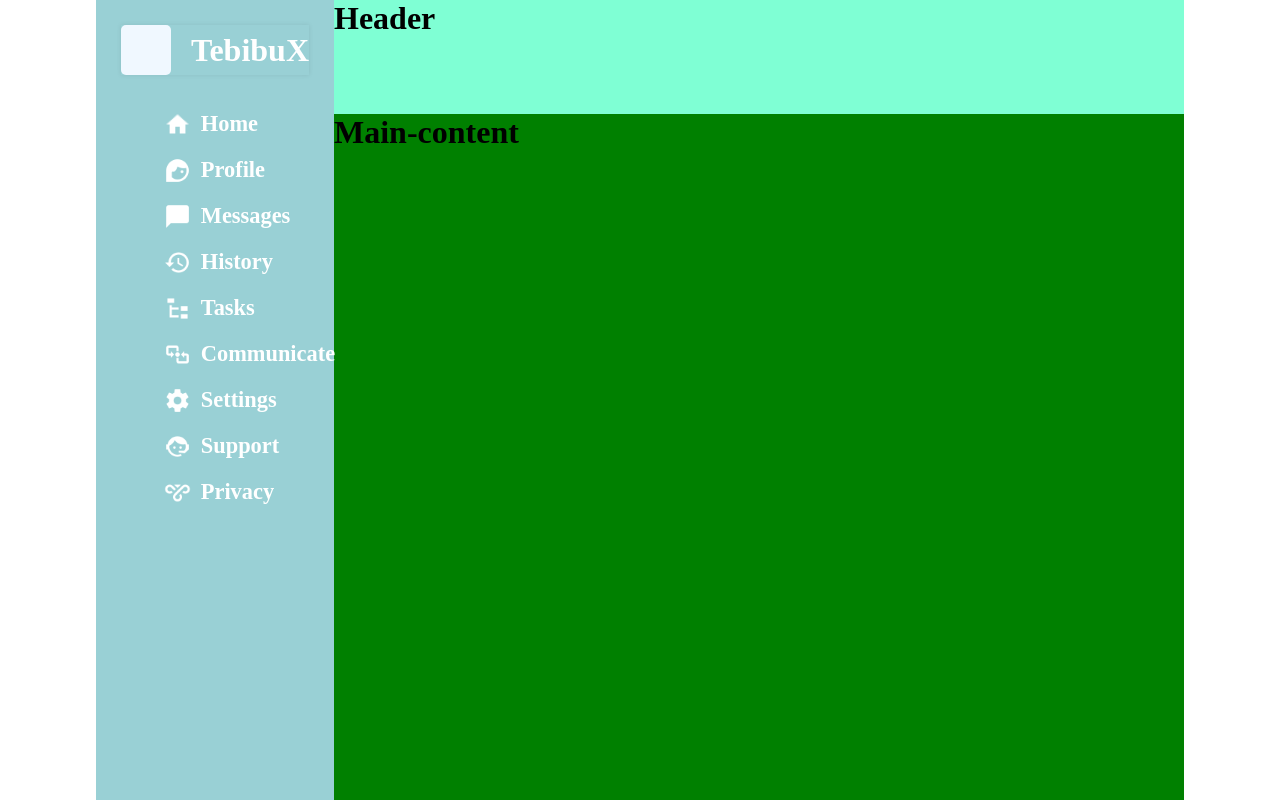
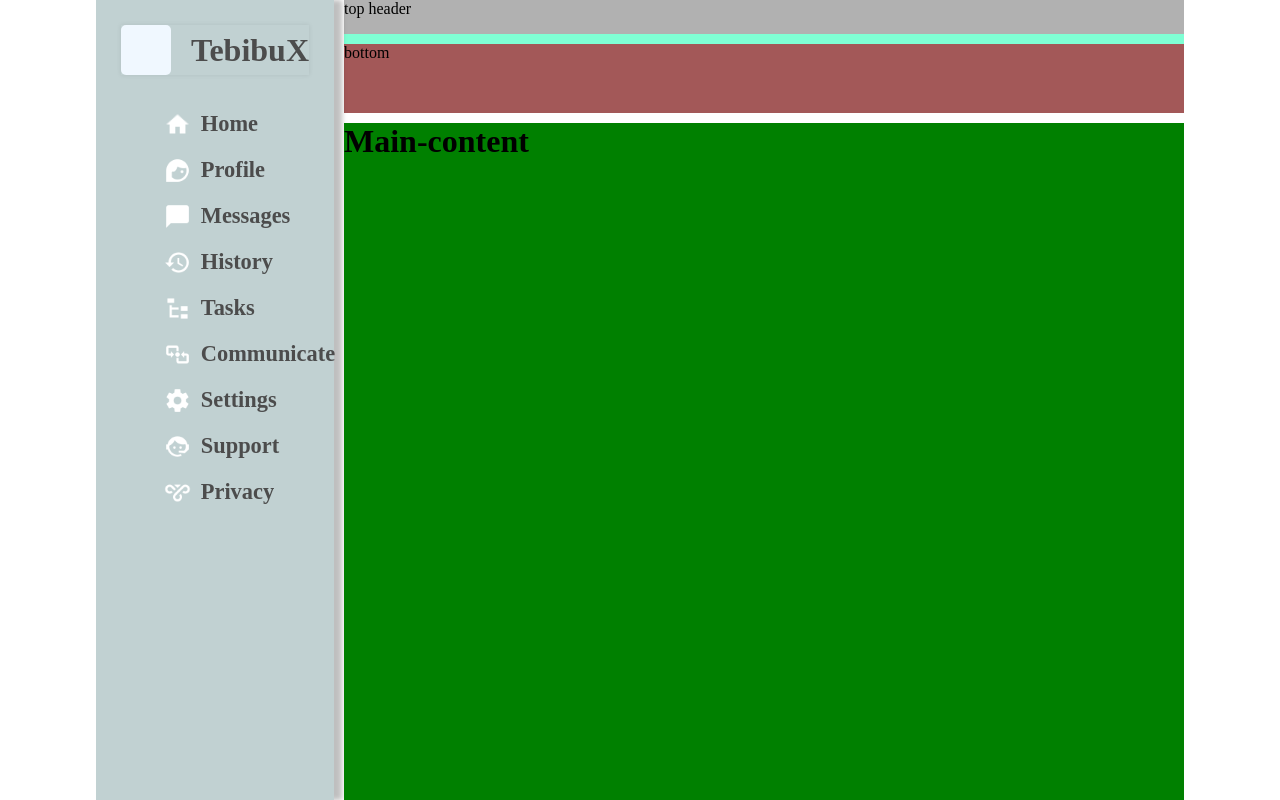
Before and after one commit to Tebibux/Admin_Dashboard, a plain HTML site: page index.html in a window 1280 px wide. Drawn offline with Linux system fonts and the light colour scheme.

Commit message:
header started

```diff
--- a/css/style.css
+++ b/css/style.css
@@ -11,29 +11,42 @@
 	display: grid;
 	grid-template-columns: 1fr 4fr;
 	grid-template-rows: 1fr 6fr;
+	gap: 10px;
 }
 
 /* header starts here */
 .header {
-	display: grid;
 	background-color: aquamarine;
 	grid-column: 2/-1;
 	grid-row: 1/2;
+	display: grid;
+	grid-template-columns: 1fr;
+	grid-template-rows: 1fr 2fr;
+	gap: 10px;
+}
+
+.top-header {
+	background-color: rgb(177, 177, 177);
+	grid-column: 1;
+}
+.bottom_header{
+	background-color: rgb(163, 88, 88);
 
 }
-
 
 
 /* header ends here */
 .sidebar {
 	display: grid;
 	grid-template-rows: 1fr 4fr 2fr 5fr;
-	background-color: rgba(0, 139, 151, 0.4);
+	background-color: rgba(11, 71, 77, 0.25);
 	grid-column: 1/2;
 	grid-row: 1/-1;
-	color: white;
+	color: rgba(59, 56, 56, 0.87);
 	font-weight: bold;
-
+	box-shadow: 8px 0px 5px 0px rgba(0, 0, 0, 0.25);
+	-webkit-box-shadow: 8px 0px 5px 0px rgba(0, 0, 0, 0.25);
+	-moz-box-shadow: 8px 0px 5px 0px rgba(0, 0, 0, 0.25);
 }
 
 .logo {
@@ -41,7 +54,7 @@
 	align-items: center;
 	justify-content: center;
 	margin: 25px;
-	box-shadow: 0px 0 5px 0px rgba(0,0,0,0.09);
+	box-shadow: 0px 0 5px 0px rgba(0, 0, 0, 0.09);
 }
 
 .logo>.box {
@@ -73,7 +86,7 @@
 	background-color: rgba(240, 248, 255, 0.4);
 	padding-right: 24px;
 	padding-left: 8px;
-	box-shadow: 0px 0 5px 0px rgba(0,0,0,0.5);
+	box-shadow: 0px 0 5px 0px rgba(0, 0, 0, 0.5);
 
 }
 
--- a/index.html
+++ b/index.html
@@ -12,7 +12,8 @@
 <body>
 	<div class="container">
 		<div class="header">
-			<h1>Header</h1>
+			<div class="top-header">top header</div>
+			<div class="bottom_header">bottom</div>
 		</div>
 		<div class="sidebar">
 			<div class="logo">
```
